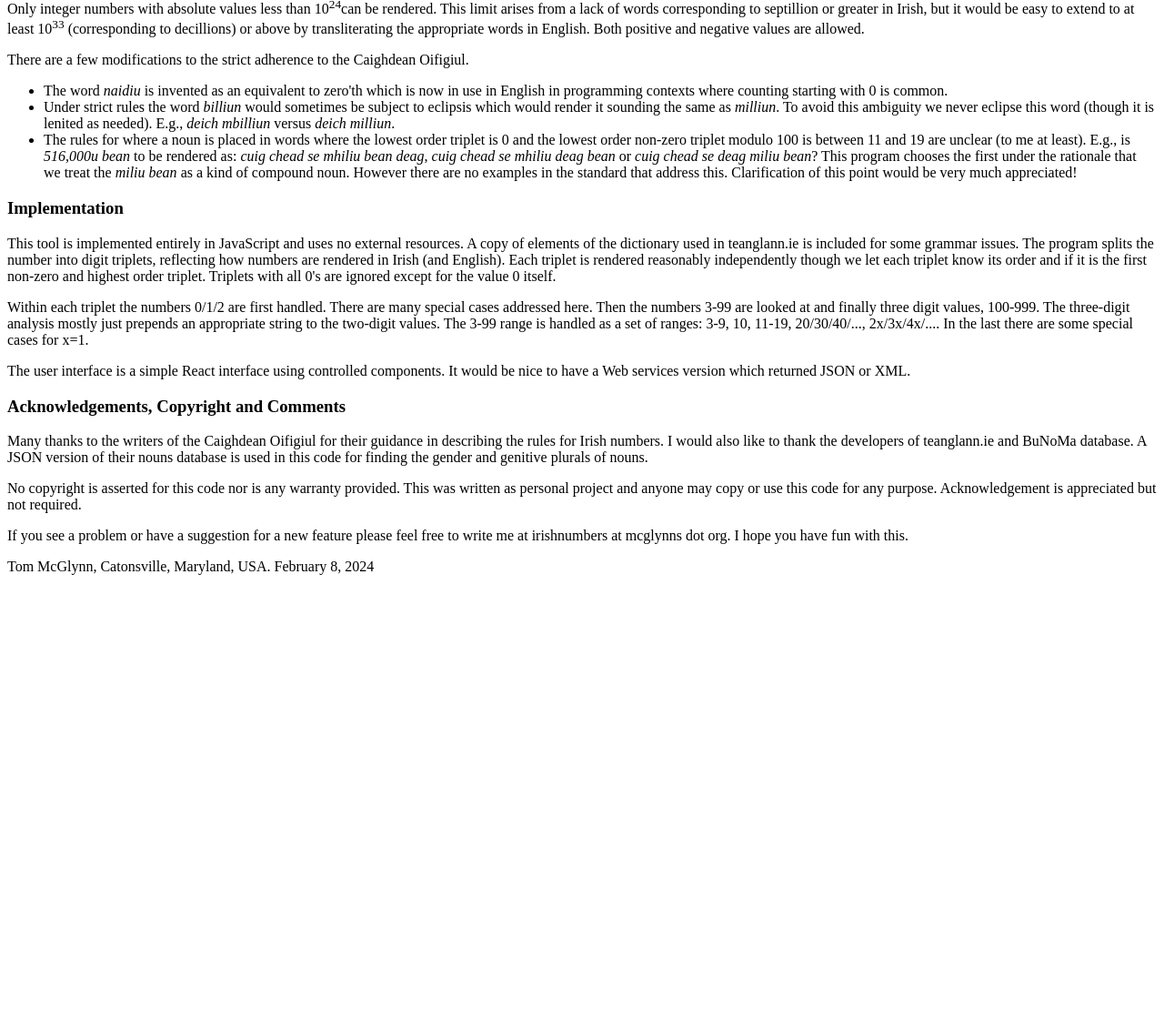
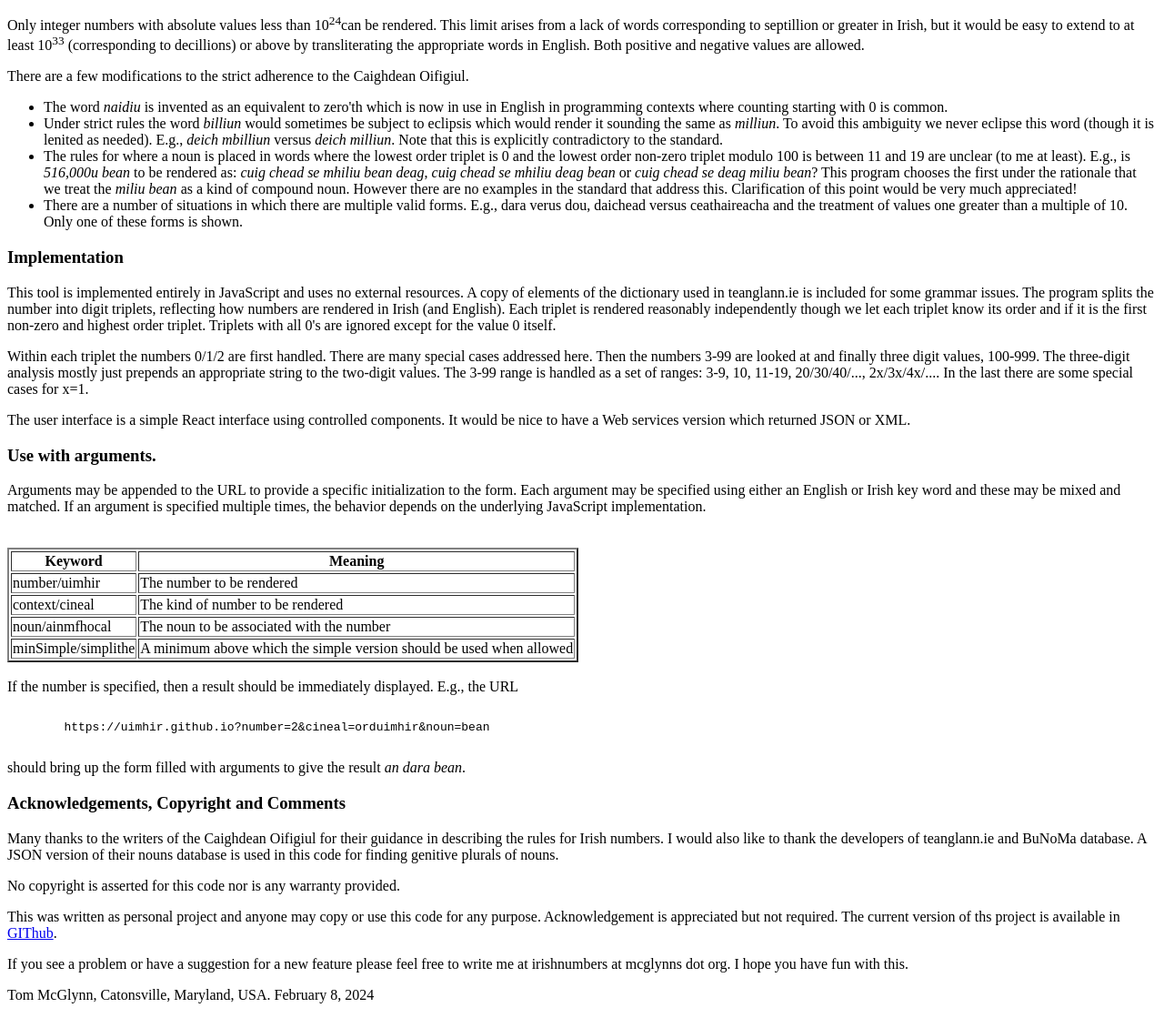
Before and after one commit to uimhir/uimhir.github.io, a plain HTML site: page help.html in a window 1280 px wide. Shown: the part 677-1796 px from the top of the page at 91% size. Before the commit the page ends 1325 px from the top, so only its background shows below. Drawn offline with Linux system fonts and the light colour scheme.

Commit message:
Help update

```diff
--- a/help.html
+++ b/help.html
@@ -26,7 +26,7 @@
         If there is an error (e.g., the number cannot be parsed), the error text will be shown instead.
         <p>The context of the number (i.e., the type as described above) is specified in a selection box.  Simply click on
             the desired option.</p>
-        <p> The noun to which the number is to be applied may also be specified.
+        <p> The noun to which the number is to be applied may also be specified.   The nominative singular form of the noun should be given.
         Normally a noun is expected for Object and Ordinal numbers.  A
         noun is optional for personal numbers, and is usually not expected for abstract numbers.  However the program will allow a noun to be
         specified or omitted in all contexts.  It will simply follow the number for abstract numbers, and be omitted where it should appear if not provided
@@ -36,7 +36,8 @@
             format for abstract numbers uses the object format for all but the lowest order triplet, while the 'simple' form uses the same format for
             all triplets and never lenites or uru's the units associated with high order triplets.  Only numbers above 10,000 may use the traditional format.
             The simplified format for object numbers basically uses the simple form for abstract numbers and places the noun at the end.  It may only be used
-            for numbers greater than 20.
+            for numbers greater than 20 and is also precluded when the number has a single triplet with a value less than 20 and and a number of lower order triplets
+            all of which are 0, e.g., 16,000 or 13,000,000,000.
         </p><p>
             If the number is above these minimums and is also greater than
             the value entered in the simple format box, then the number will be rendered in the simpler format.  Otherwise the more traditional format will
@@ -55,12 +56,14 @@
         </li>
         <li>Under strict rules the word <i>billiun</i> would sometimes be subject to eclipsis which would render it sounding
             the same as <i>milliun</i>.  To avoid this ambiguity we never eclipse this word (though it is lenited as needed).  E.g.,
-            <i>deich mbilliun</i> versus <i>deich milliun</i>.
+            <i>deich mbilliun</i> versus <i>deich milliun</i>.  Note that this is explicitly contradictory to the standard.
         <li>The rules for where a noun is placed in words where the lowest order triplet is 0 and the lowest order non-zero triplet modulo 100 is between
             11 and 19 are unclear (to me at least).
             E.g., is <i>516,000u bean</i> to be rendered as: <i>cuig chead se mhiliu bean deag</i>, <i>cuig chead se mhiliu deag bean</i> or
             <i>cuig chead se deag miliu bean</i>?  This program chooses the first under the rationale that we treat the <i>miliu bean</i> as a kind of compound noun.
             However there are no examples in the standard that address this.  Clarification of this point would be very much appreciated!
+        <li>There are a number of situations in which there are multiple valid forms.  E.g., dara verus dou, daichead versus ceathaireacha and
+            the treatment of values one greater than a multiple of 10.  Only one of these forms is shown.
        </ul>
         <h3>Implementation </h3>
         <p>
@@ -76,13 +79,37 @@
         <p>
             The user interface is a simple React interface using controlled components.  It would be nice to have a Web services version which returned JSON or XML.
         </p>
+        <h3>Use with arguments.</h3>
+        Arguments may be appended to the URL to provide a specific initialization to the form. Each argument may be specified using either an English or Irish key word
+        and these may be mixed and matched.  If an argument is specified multiple times, the behavior depends on the underlying JavaScript implementation.
+        <br/> <br/> <br/>
+        <table border="2">
+            <tbody>
+                <tr><th align="center">Keyword</th><th align="center">Meaning</th></tr>
+                <tr><td> number/uimhir</td><td>The number to be rendered</td></tr>
+                <tr><td> context/cineal</td><td> The kind of number to be rendered </td></tr>
+                <tr><td> noun/ainmfhocal</td><td>The noun to be associated with the number </td></tr>
+                <tr><td> minSimple/simplithe</td><td>A minimum above which the simple version should be used when allowed </td></tr>
+            </tbody>
+        </table>
+        <br/>
+        If the number is specified, then a result should be immediately displayed.  E.g.,
+        the URL<pre>
+
+        https://uimhir.github.io?number=2&cineal=orduimhir&noun=bean</code>
+
+</pre>
+        should bring up the form filled with
+        arguments to give the result <i>an dara bean</i>.
         <h3>Acknowledgements, Copyright and Comments</h3>
         <p>Many thanks to the writers of the Caighdean Oifigiul for their guidance in describing the rules for Irish numbers.  I would also like to
         thank the developers of teanglann.ie and BuNoMa database.  A JSON version of their nouns database is used
-        in this code for finding the gender and genitive plurals of nouns.
+        in this code for finding genitive plurals of nouns.
         </p>
-        <p>No copyright is asserted for this code nor is any warranty provided.  This was written as personal project and
-           anyone may copy or use this code for any purpose.  Acknowledgement is appreciated but not required.
+        <p>No copyright is asserted for this code nor is any warranty provided. </p>
+        <p>This was written as personal project and
+           anyone may copy or use this code for any purpose.  Acknowledgement is appreciated but not required.  The current version of ths
+           project is available in <a href="https://github.com/uimhir/IrishNumbers">GIThub</a>.
         </p>
         <p>If you see a problem or have a suggestion for a new feature please feel free to write me at
         irishnumbers at mcglynns dot org.  I hope you have fun with this.  </p><p>Tom McGlynn, Catonsville, Maryland, USA. February 8, 2024</p>
```
